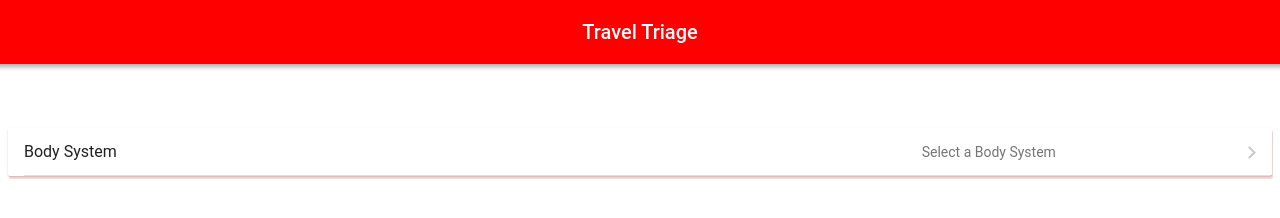
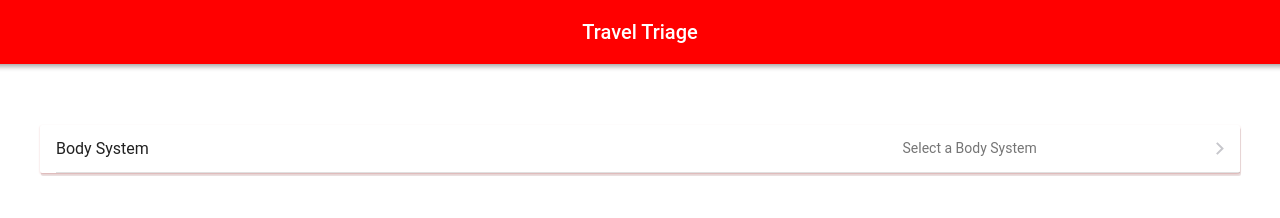
Before and after one commit to dmeeks91/TravelTriage, a plain HTML site: page TESTindex.html.html in a window 1280 px wide. Drawn offline with nearby package versions, Linux system fonts and the light colour scheme; files that its build step writes are made by us from their sources; files whose address does not match are found by name.

Commit message:
Auto stash before merge of "dmWork" and "origin/Dev"

```diff
--- a/assets/css/smartSelect.css
+++ b/assets/css/smartSelect.css
@@ -12,6 +12,11 @@
 .item-title{
     width: 60%;
     font-size: 16px;
+}
+
+#bSHolder{
+    width: 95%;
+    margin: auto;
 }
 
 .bSCard{
```
